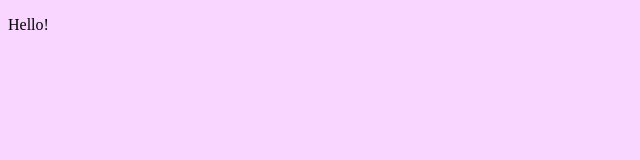
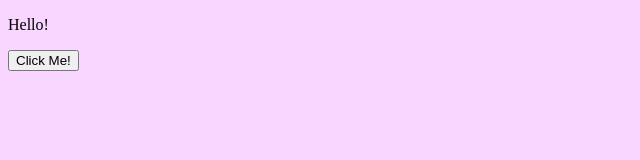
Before and after one commit to dianalavriv/vct1123-Project1_Diana_Lavriv, a plain HTML site: page index.html in a window 1280 px wide. Shown: the whole page, without its empty margins (0-640 px from the left). Drawn offline with Linux system fonts and the light colour scheme.

Commit message:
js test button

```diff
--- a/index.html
+++ b/index.html
@@ -9,5 +9,6 @@
 </head>
 <body>
     <p>Hello!</p>
+    <button onclick="test()"> Click Me! </button>
 </body>
 </html>
--- a/js/app.js
+++ b/js/app.js
@@ -0,0 +1,3 @@
+function test (){
+    alert("js test");
+}
```
